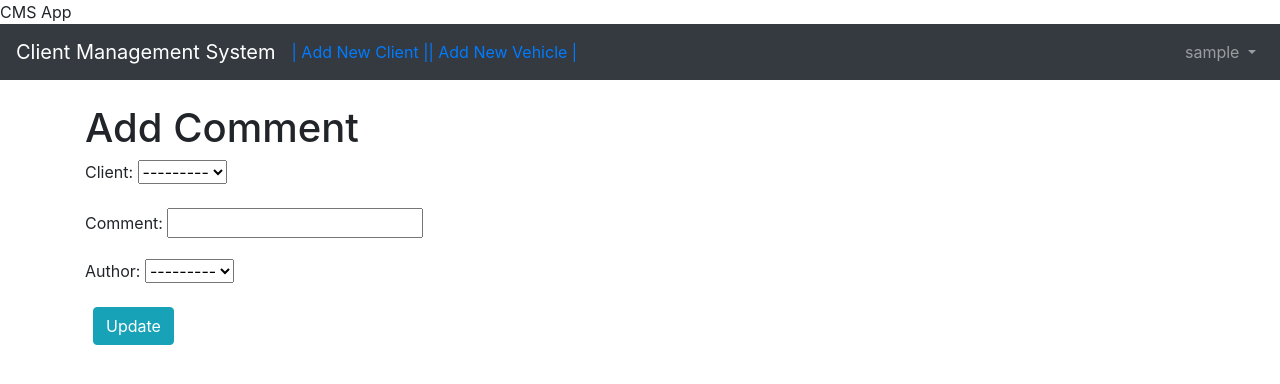
After one commit to pjunius416/clientms2, a Django app: page /clients/1/comments/add in a window 1280 px wide. The commit adds this page. Shown: the top 384 px of the page. Run offline with Django 3.2, Linux system fonts and the light colour scheme; the visitor is signed in with stand-in values (Sample User, id 1); data comes from the database, SQL or seed files in the repository; data that the repository does not hold is empty; some libraries are stand-ins or nearby versions.

Commit message:
Added In-Application Comment Functionality

```diff
--- a/clientms/clients/models.py
+++ b/clientms/clients/models.py
@@ -41,4 +41,4 @@ class Comment(models.Model):
         return self.comment
 
     def get_absolute_url(self):
-        return reverse('Client_list')
+        return reverse('client_list')
--- /dev/null
+++ b/clientms/clients/templates/client_comment.html
@@ -0,0 +1,9 @@
+{% extends 'base.html' %}
+
+{% block content %}
+    <h1>Add Comment</h1>
+    <form action="" method="post">{% csrf_token %}
+      {{ form.as_p }}
+    <button class="btn btn-info ml-2" type="submit">Update</button>
+</form>
+{% endblock content %}
--- a/clientms/clients/templates/client_detail.html
+++ b/clientms/clients/templates/client_detail.html
@@ -7,6 +7,7 @@
     <p>{{ object.note }}</p>
   </div>
 
-  <p><a href="{% url 'client_edit' client.pk %}">Edit</a> | <a href="{% url 'client_delete' client.pk %}">Delete</a></p>
+  <p><a href="{% url 'client_edit' client.pk %}">Edit</a> | <a href="{% url 'client_delete' client.pk %}">Delete</a> |
+    <a href="{% url 'comment_new' client.pk %}">Add Comment</a> </p>
   <p>Back to <a href="{% url 'client_list' %}">All Clients</a>.</p>
 {% endblock content %}
--- a/clientms/clients/urls.py
+++ b/clientms/clients/urls.py
@@ -1,11 +1,12 @@
 from django.urls import path
 from . import views
-from .views import (ClientListView, ClientUpdateView, ClientDetailView, ClientDeleteView, ClientCreateView)
+from .views import (ClientListView, ClientUpdateView, ClientDetailView, ClientDeleteView, ClientCreateView, CommentUpdateView)
 
 urlpatterns = [
     path('<int:pk>/edit/', ClientUpdateView.as_view(), name='client_edit'),
     path('<int:pk>/', ClientDetailView.as_view(), name='client_detail'),
     path('<int:pk>/delete/', ClientDeleteView.as_view(), name='client_delete'),
     path('new/', ClientCreateView.as_view(), name='client_new'),
+    path('<int:pk>/comments/add', CommentUpdateView.as_view(), name='comment_new'),
     path('', ClientListView.as_view(), name='client_list'),
 ]
--- a/clientms/clients/views.py
+++ b/clientms/clients/views.py
@@ -1,8 +1,9 @@
 from django.contrib.auth.mixins import LoginRequiredMixin
 from django.views.generic.edit import UpdateView, DeleteView, CreateView
 from django.views.generic import ListView, DetailView
-from .models import Client
+from .models import Client, Comment
 from django.urls import reverse_lazy
+from django.shortcuts import get_object_or_404
 
 #ClientRelatedViews
 class ClientListView(LoginRequiredMixin, ListView):
@@ -33,3 +34,10 @@ class ClientCreateView(LoginRequiredMixin, CreateView):
     def form_valid(self, form):
         form.instance.author = self.request.user
         return super().form_valid(form)
+
+#CommentRelatedViews
+class CommentUpdateView(LoginRequiredMixin, CreateView):
+    model = Comment
+    fields = ('client','comment', 'author')
+    template_name = 'client_comment.html'
+    login_url = 'login'
--- a/clientms/templates/client_list.html
+++ b/clientms/templates/client_list.html
@@ -26,6 +26,7 @@
         <p>Client Notes: {{ client.notes }}</p>
         <a href="{% url 'client_edit' client.pk %}">Edit Client</a> |
         <a href="{% url 'client_delete' client.pk %}">Delete Client</a> |
+        <a href="{% url 'comment_new' client.pk %}">Add Comment</a> |
         <a href="{% url 'vehicle_new' %}">Add Vehicle</a>
       </div>
       <div class="card-footer">
```
